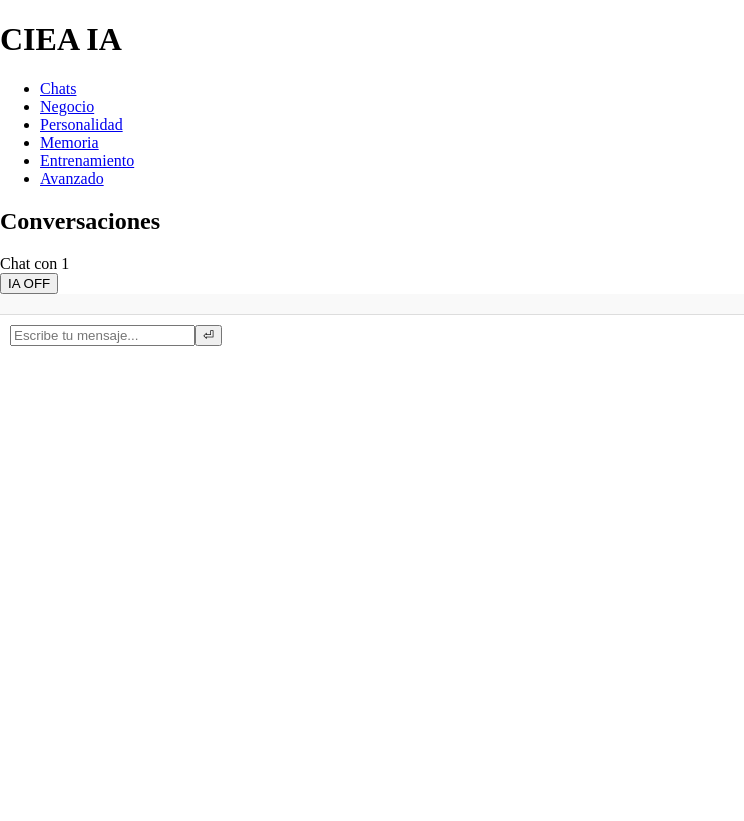
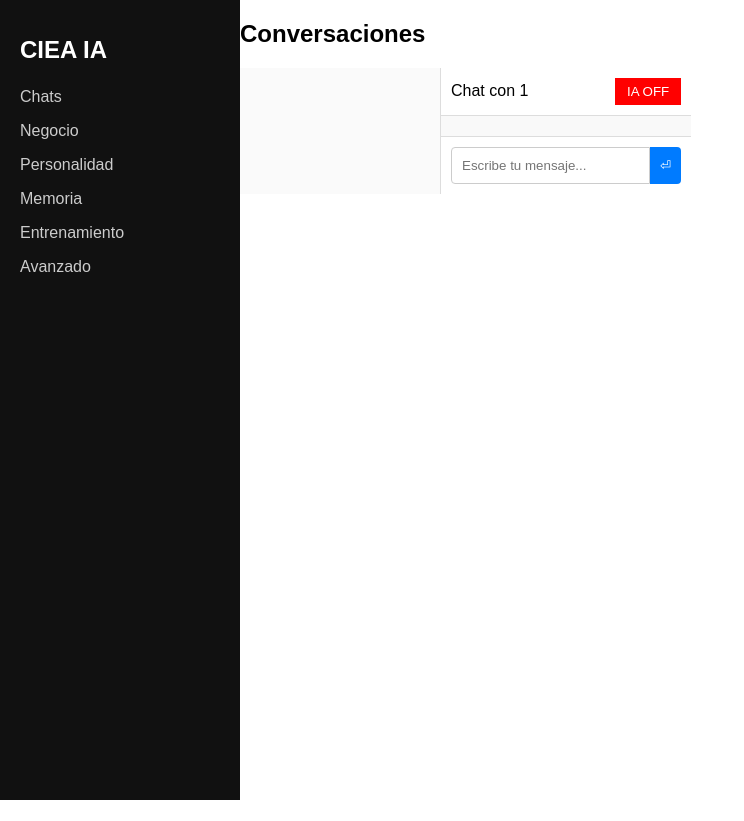
Before and after one commit to cieadesignsolutions/PlataformaIA_CIEA, a Flask app: page /chats/1 in a window 1280 px wide. Shown: the whole page, without its empty margins (0-744 px from the left). After the commit the page ends 800 px from the top, so only its background shows below. Run offline with Flask 3, Linux system fonts and the light colour scheme; data that the repository does not hold is empty.

Commit message:
Integracioon5

```diff
--- a/static/css/styles.css
+++ b/static/css/styles.css
@@ -1,46 +1,158 @@
-/* Asegúrate de que el html y el body llenen todo el alto */
-html, body {
-  height: 100%;
+/* ========== chats.css (VERSION RESTAURADA + INPUT FIJO) ========== */
+
+/* layout general */
+body {
   margin: 0;
+  font-family: Arial, sans-serif;
+  display: flex;
+  height: 100vh;
+}
+.sidebar {
+  width: 200px;
+  background: #111;
+  color: #fff;
+  padding: 20px;
+}
+.sidebar h1 {
+  font-size: 1.5em;
+  margin-bottom: 1em;
+}
+.sidebar ul {
+  list-style: none;
+  padding: 0;
+}
+.sidebar li {
+  margin: 1em 0;
+}
+.sidebar a {
+  color: #ccc;
+  text-decoration: none;
+}
+.sidebar a:hover {
+  color: #fff;
 }
 
-/* Tu contenedor principal ya tiene display:flex; flex-direction:column; */
-/* Solo comprueba que .container y .messages también hereden el 100% de altura */
-.container, .messages {
-  height: 100%;
+/* container secundario */
+.container {
+  display: flex;
+  flex: 1;
 }
 
-/* Mensajes repartidos hacia el final */
-.msgs-wrap {
+/* lista de chats como submenú */
+.chat-list {
+  width: 200px;
+  background: #fafafa;
+  border-right: 1px solid #ddd;
+  overflow-y: auto;
+}
+.chat-list ul {
+  list-style: none;
+  margin: 0;
+  padding: 0;
+}
+.chat-list li {
+  padding: 10px;
+}
+.chat-list li.active {
+  background: #e0e0e0;
+}
+.chat-list a {
+  text-decoration: none;
+  color: #333;
+}
+
+/* sección de mensajes */
+.messages {
   flex: 1;
   display: flex;
   flex-direction: column;
-  justify-content: flex-end;      /* empuja los mensajes hacia abajo */
+}
+
+/* cabecera interna del chat */
+.chat-header {
+  display: flex;
+  justify-content: space-between;
+  align-items: center;
+  padding: 10px;
+  background: #fff;
+  border-bottom: 1px solid #ddd;
+}
+
+/* botón toggle IA */
+.toggle-btn {
+  border: none;
+  padding: 6px 12px;
+  cursor: pointer;
+}
+.toggle-btn.on {
+  background: green;
+  color: #fff;
+}
+.toggle-btn.off {
+  background: red;
+  color: #fff;
+}
+
+/* contenedor de mensajes con scroll interno */
+.msgs-wrap {
+  flex: 1;
   overflow-y: auto;
-  scroll-behavior: smooth;        /* opcional: scroll animado */
   padding: 10px;
   background: #f9f9f9;
 }
 
-/* Formulario siempre visible al fondo */
+/* cada burbuja de mensaje */
+.msg-box {
+  background: #eee;
+  margin-bottom: 10px;
+  padding: 10px;
+  border-radius: 4px;
+  position: relative;
+}
+
+/* timestamp */
+.msg-box .ts {
+  font-size: 0.8em;
+  color: #666;
+  position: absolute;
+  bottom: 4px;
+  right: 8px;
+}
+
+/* formulario de respuesta (submenú fijo) */
 .reply-form {
-  position: sticky;
-  bottom: 0;
-  z-index: 10;                     /* para que quede encima de .msgs-wrap */
   display: flex;
   padding: 10px;
   background: #fff;
   border-top: 1px solid #ddd;
+
+  /* esto fija el form al fondo de .messages */
+  position: sticky;
+  bottom: 0;
+  z-index: 1;
 }
 
-/* Bordes más redondeados para todos los msg-box */
-.msg-box {
-  border-radius: 16px;            /* aumenta aquí el valor si lo quieres aún más redondo */
-  margin-bottom: 8px;
+.reply-form input {
+  flex: 1;
   padding: 10px;
-  position: relative;
+  border: 1px solid #ccc;
+  border-radius: 4px 0 0 4px;
 }
 
-/* Mantén tus estilos de msg-user y msg-ai… */
-.msg-box.msg-user { /* … */ }
-.msg-box.msg-ai   { /* … */ }
+.reply-form button {
+  padding: 10px;
+  border: none;
+  background: #007bff;
+  color: #fff;
+  border-radius: 0 4px 4px 0;
+  cursor: pointer;
+}
+
+.reply-form button:hover {
+  background: #0056b3;
+}
+
+/* mensaje cuando no hay chat seleccionado */
+.no-chat {
+  padding: 20px;
+}
```
